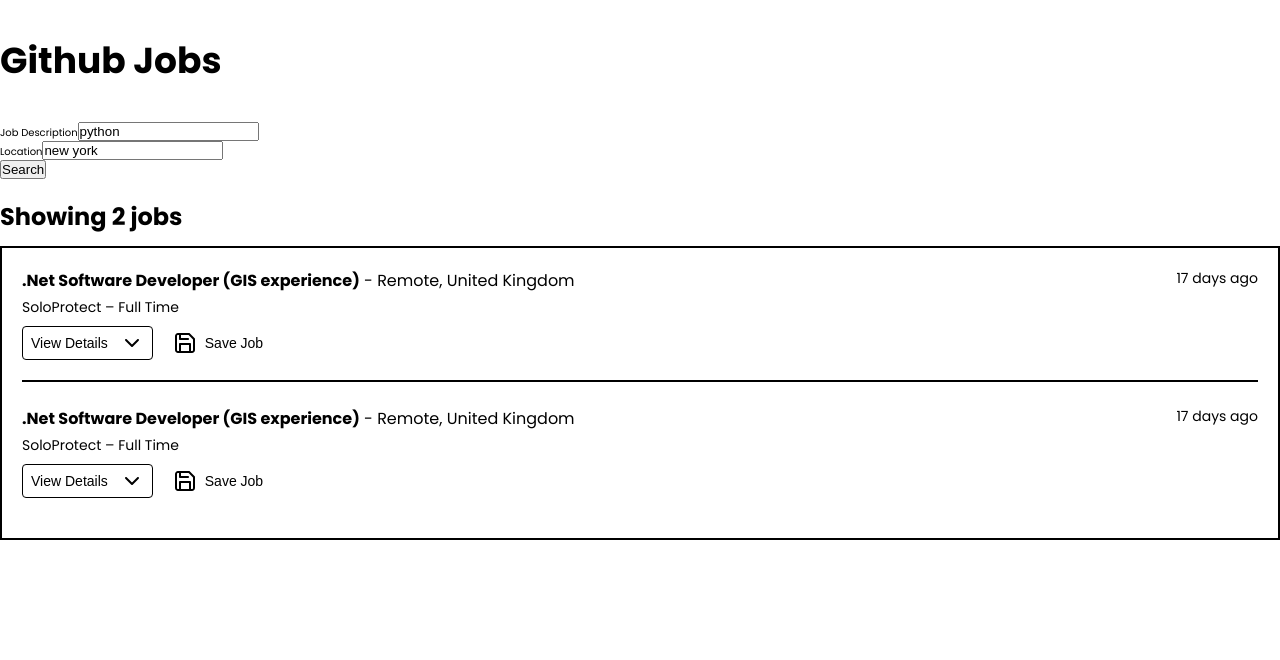
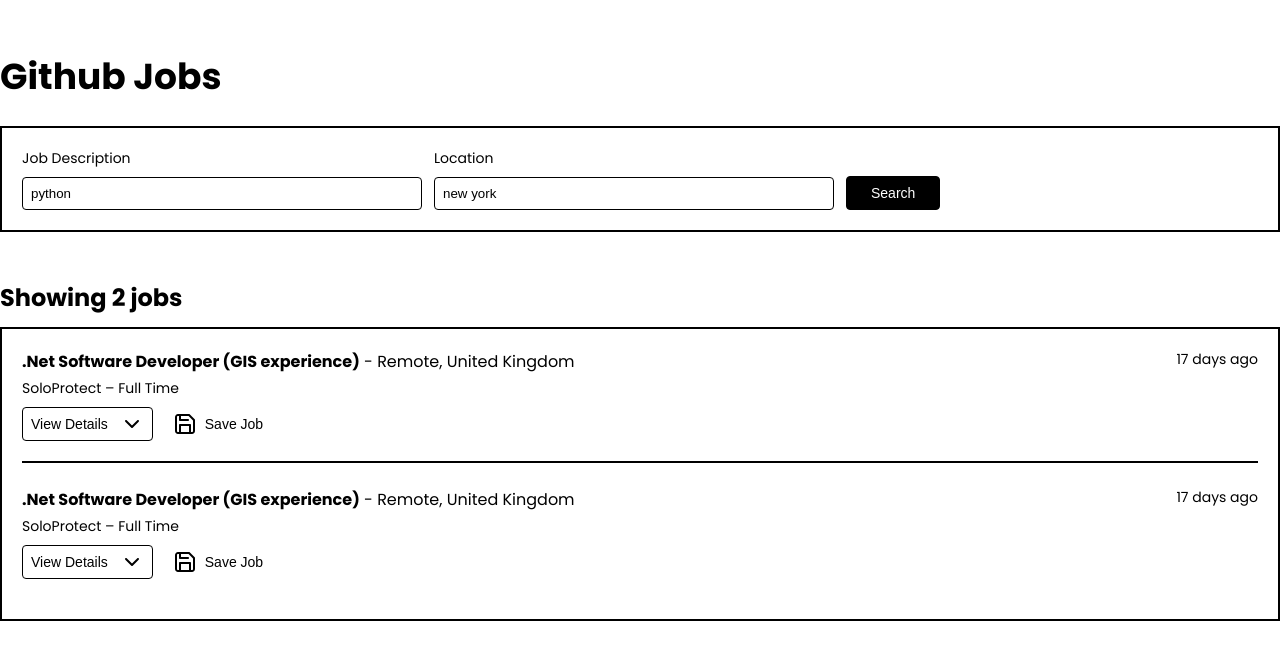
Before and after one commit to paul-blackwell/Github-Jobs-App, a React (Create React App) app in the folder github-jobs-app/: page / in a window 1280 px wide. Shown: the top 660 px of the page. Built offline with nearby package versions, Linux system fonts and the light colour scheme.

Commit message:
Added styles to JobsForm and JobsApp

```diff
--- a/github-jobs-app/src/JobsForm.js
+++ b/github-jobs-app/src/JobsForm.js
@@ -1,6 +1,7 @@
 import React, { useContext } from 'react';
 import useInputState from './reducers/useInputState.reducer';
 import { JobsContext } from "./context/jobs.context";
+import './styles/components/__JobsForm.scss';
 
 
 export default function JobsForm() {
@@ -30,7 +31,9 @@
                 <label className="JobsForm__label" htmlFor="location">Location</label>
                 <input className="JobsForm__input" id="location" name="location" type="text" required value={value.location} onChange={handleChange} />
             </section>
-            <button className="JobsForm__btn">Search</button>
+            <div className="JobsForm__buttons">
+                <button className="JobsForm__btn">Search</button>
+            </div>
         </form>
     )
 }
--- a/github-jobs-app/src/styles/components/__JobsApp.scss
+++ b/github-jobs-app/src/styles/components/__JobsApp.scss
@@ -1,11 +1,11 @@
 .JobsApp {
     max-width: 1420px;
-    margin: 0 auto;
+    margin: 4.8rem auto;
 
 
     &__title {
         font-size: 3.6rem;
         line-height: 1.6;
-        margin: 3.2rem 0;
+        margin: 2rem 0;
     }
 }
--- /dev/null
+++ b/github-jobs-app/src/styles/components/__JobsForm.scss
@@ -0,0 +1,41 @@
+.JobsForm {
+    display: grid;
+    grid-template-columns: repeat(3, 1fr);
+    font-size: 1.4rem;
+    border: .2rem solid #000000;
+    padding: 2rem;
+    margin-bottom: 4.8rem;
+    font-size: 1.4rem;
+
+    &__section {
+        display: flex;
+        flex-direction: column;
+        margin-right: 1.2rem;
+    }
+
+    &__label {
+        margin-bottom: .8rem;
+    }
+
+    &__input {
+        padding: .8rem;
+        border: .1rem solid #000000;
+        border-radius: .4rem;
+        width: 100%;
+    }
+
+    &__buttons {
+        display: flex;
+        align-items: flex-end;
+    }
+
+    &__buttons &__btn {
+        font-size: inherit;
+        padding: .8rem 2.4rem;
+        border: .1rem solid #000000;
+        background-color: #000000;
+        color: #ffffff;
+        border-radius: .4rem;
+        cursor: pointer;
+    }
+}
```
